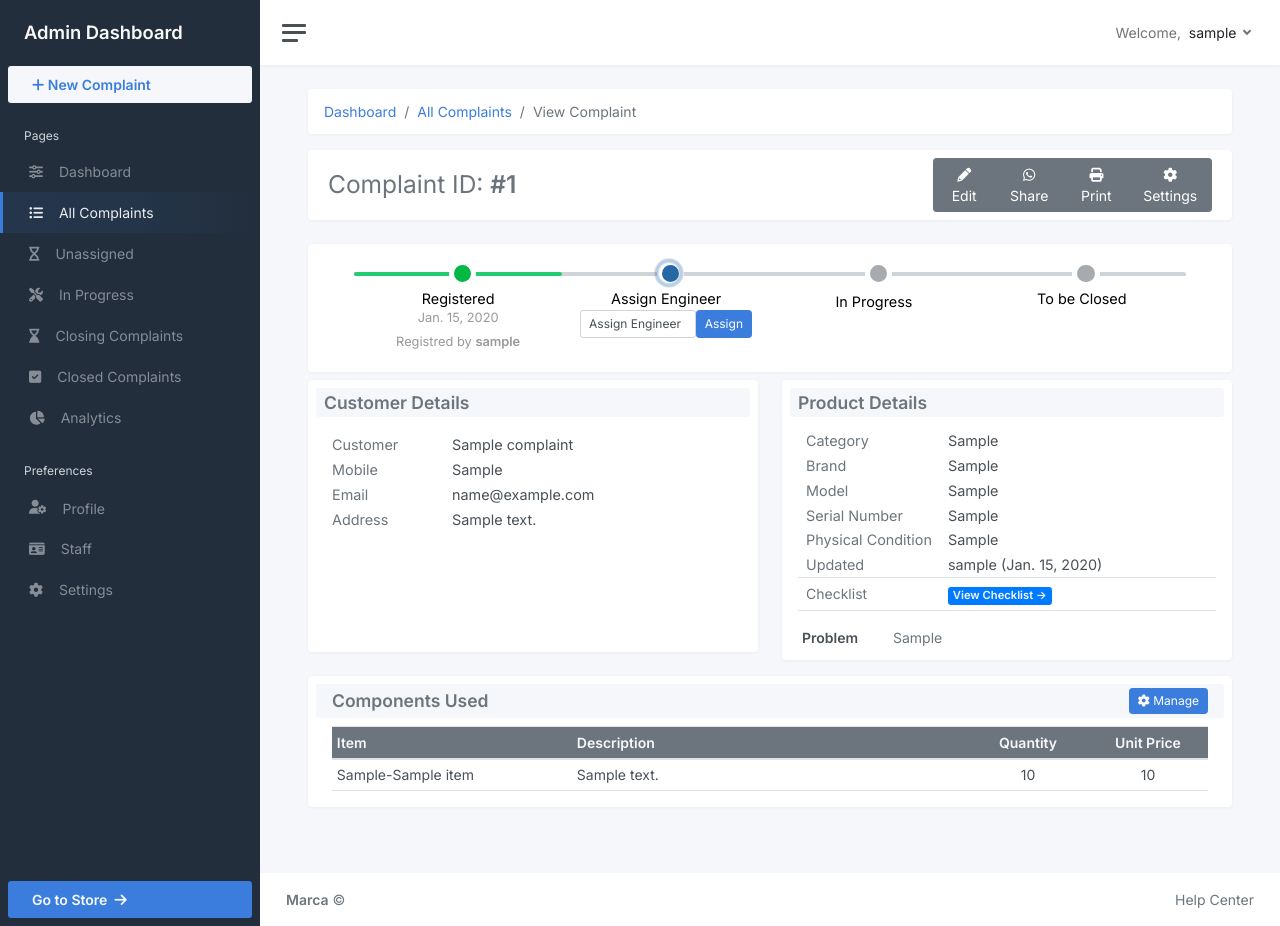
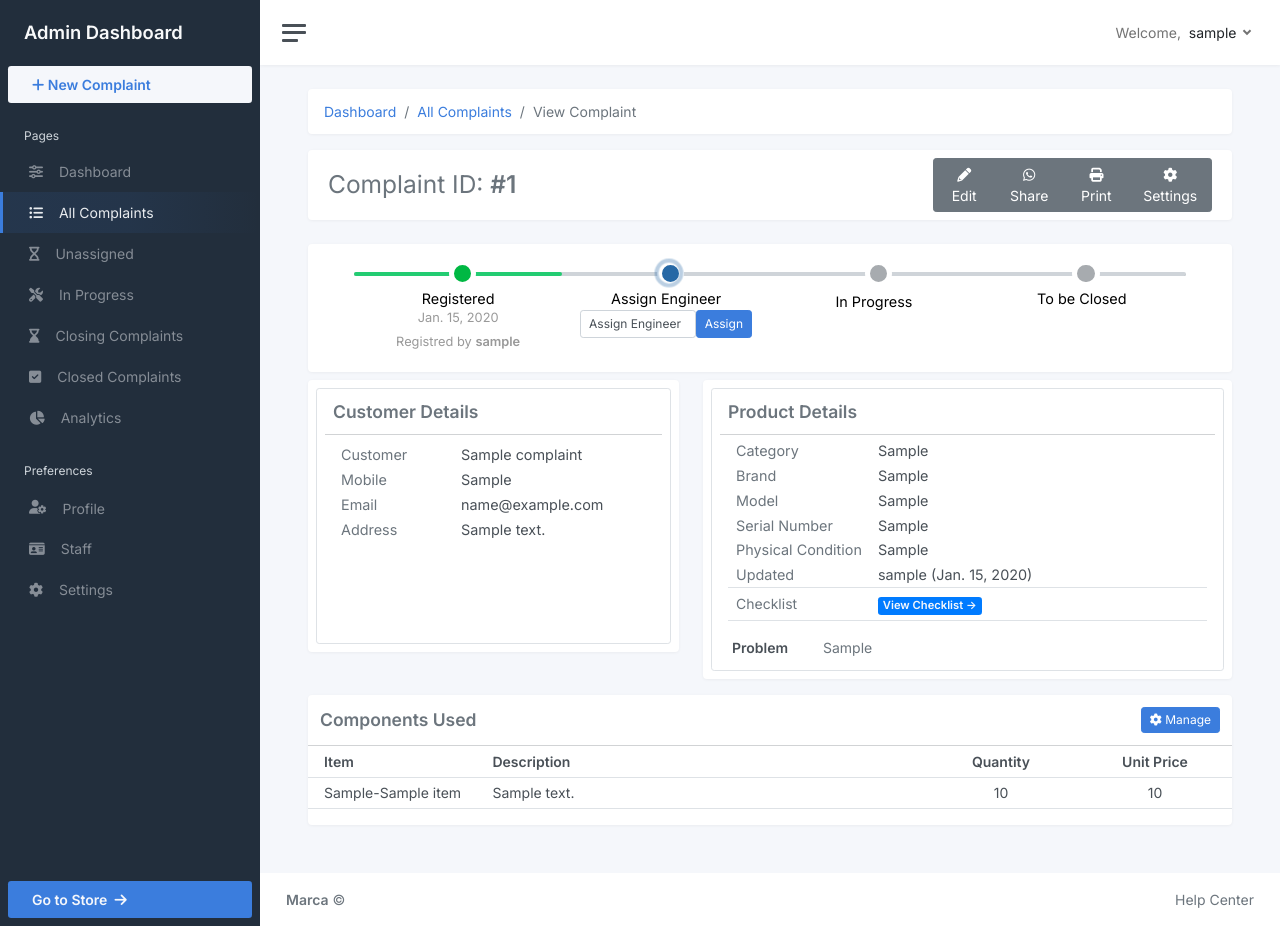
Before and after one commit to amit9838/complaints-manager, a Django app: page /complaint/view_complaint/1/ in a window 1280 px wide. Run offline with Django 4.2, Linux system fonts and the light colour scheme; a user stored in the database is signed in; tables that the repository leaves empty hold one stand-in row (values such as "Sample post"); some libraries are stand-ins or nearby versions.

Commit message:
UI fixes fixed table and grids of view complaints page of staff and engineer

```diff
--- a/templates/complaint/view_complaint.html
+++ b/templates/complaint/view_complaint.html
@@ -317,7 +317,7 @@
         </ol>
 </nav>
 
-<div class="card flex-fill mb- mt-2 shadow-sm">
+<div class="card flex-fill  shadow-sm">
         <div class="card-body row  py-2">
                 <div class="col-md-8 my-auto">
                         <h2 class="title text-secondary align-center my-auto">Complaint ID: <strong>
@@ -423,11 +423,12 @@
 </div>
 
 <div class="row mb-2">
-        <div class="col-md-6">
+        <div class="col-md-5">
                 <div class="costomer-info card flex-fill mb-2 shadow-sm" style="min-height:17rem;">
-                        <div class="card-body p-2 hide_scrollbar" style="overflow-x:scroll ; scrollbar-width: thin;">
-                                <h4 class="bg-light px-2 py-1 rounded text-secondary"><strong>Customer Details </strong>
+                        <div class="card-body p-2 hide_scrollbar border p-1 m-2 rounded" style="overflow-x:scroll ; scrollbar-width: thin;">
+                                <h4 class="px-2 py-1 text-secondary"><strong>Customer Details </strong>
                                 </h4>
+                                <hr class="my-0">
                                 <div class="contents px-2  py-2">
                                         <table class=" borderless table-sm">
                                                 <tbody>
@@ -459,12 +460,13 @@
 
         </div>
 
-        <div class="col-md-6">
+        <div class="col-md-7">
                 <div class="product-info card flex-fill mb-2 hide_scrollbar shadow-sm"
                         style="min-height:17rem; overflow-x:scroll ; scrollbar-width: thin;">
-                        <div class="card-body p-2">
-                                <h4 class="bg-light px-2 py-1 rounded text-secondary"><strong>Product Details </strong>
+                        <div class="card-body p-2 hide_scrollbar border p-1 m-2 rounded">
+                                <h4 class="px-2 py-1  text-secondary"><strong>Product Details </strong>
                                 </h4>
+                                <hr class="m-0">
                                 <div class="contents px-2  py-1 ">
                                         <table class=" borderless">
                                                 <tbody>
@@ -583,14 +585,14 @@
 <!-- Components Used -->
 <div class="row mx-0">
         <!-- Header -->
-        <div class="card shadow-sm">
-                <div class="card-body pt-2 pb-1 px-2">
-                        <div class="header row bg-light   py-1 rounded">
-                                <div class="col-md-6 my-auto">
+        <div class="card shadow-sm px-0">
+                <div class="card-body pt-2 pb-1 px-0">
+                        <div class="header d-flex justify-content-between align-items-center flex-wrap py-1 px-2">
+                                <div class="my-auto">
                                         <h4 class="my-auto py-auto ml-1 text-secondary"><strong> Components Used
                                                 </strong></h4>
                                 </div>
-                                <div class="col-md-6 header_btn">
+                                <div class="header_btn my-auto">
                                         {% if components %}
                                         <a class="btn btn-primary btn-sm rounded mx-1"
                                                 href="{% url 'list_components' complaint.id %}"><i
@@ -605,24 +607,26 @@
                                         </a>
                                 </div>
                         </div>
+                        <!-- <hr class="m-0"> -->
                 </div>
-                <div class="px-1 mt-1">
+                <div class="px-0 mt-1" >
+                        <hr class="m-0">
                         {% if components %}
-                        <div class="table-container px-2">
-                                <table class="table table-sm">
-                                        <thead class="bg-secondary text-light pl-2">
+                        <div class="table-container px-0" style="overflow-x: scroll;">
+                                <table class="table table-sm" style="min-width: 30rem;">
+                                        <thead class=" pl-">
                                                 <tr>
-                                                        <th width="240">Item</th>
-                                                        <th>Description</th>
-                                                        <th width="120" style="text-align:center;">Quantity</th>
-                                                        <th width="120" style="text-align:center;">Unit Price</th>
+                                                        <th class="px-3" width="140" style="border: none;" >Item</th>
+                                                        <th style="border: none;" width = "340">Description</th>
+                                                        <th width="120" style="text-align:center; border: none;">Quantity</th>
+                                                        <th width="120" style="text-align:center; border: none;">Unit Price</th>
                                                 </tr>
                                         </thead>
 
                                         <tbody>
                                                 {% for component in components %}
                                                 <tr>
-                                                        <td>{{component.brand}}-{{component.name}}</td>
+                                                        <td class="px-3">{{component.brand}}-{{component.name}}</td>
                                                         <td>{{component.desc}}</td>
                                                         <td style="text-align:center;">{{component.quantity}}</td>
                                                         <td style="text-align:center;">{{component.unit_price}}</td>
```
Also changed, not shown: templates/complaint/view_complaint_e.html (+91 -53 lines).
